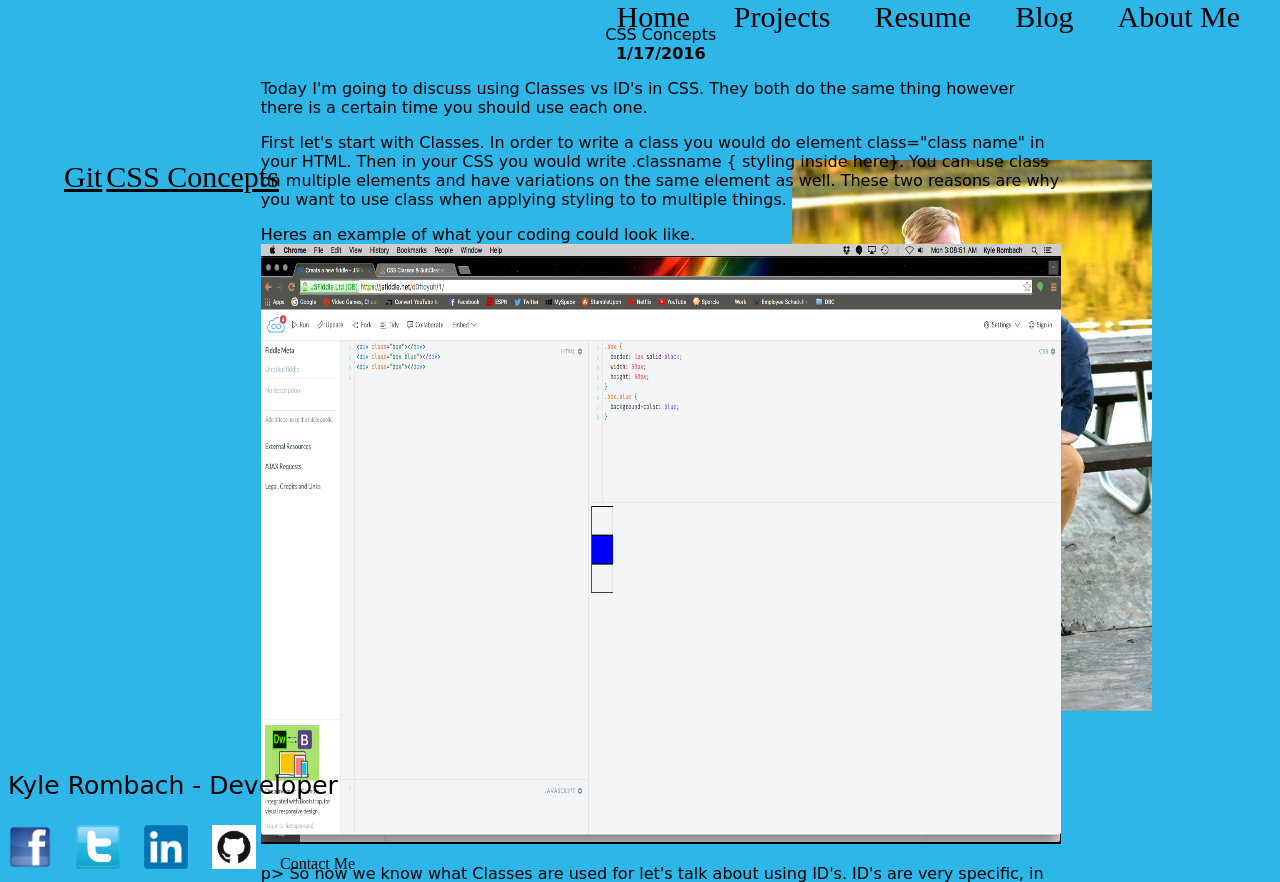
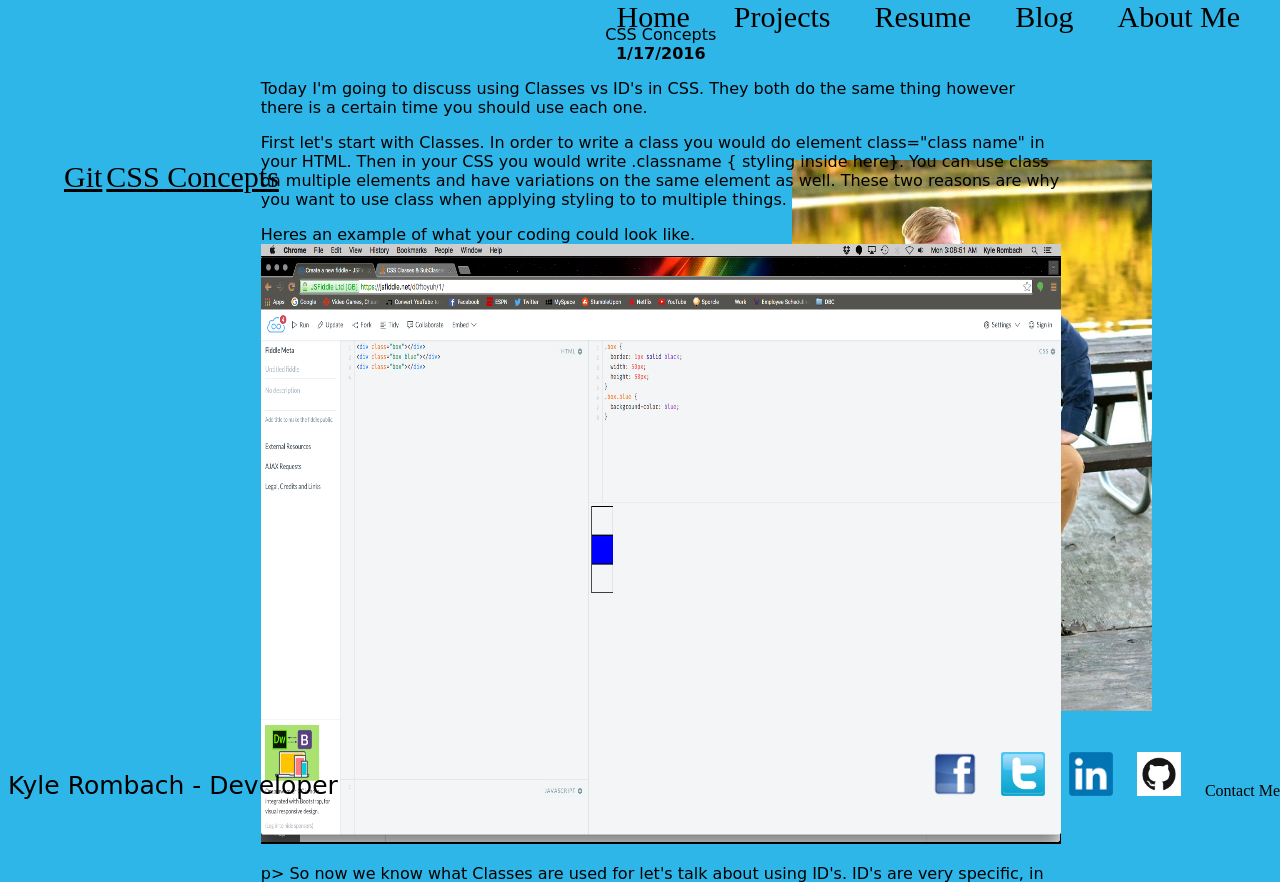
Before and after one commit to KyleRombach/KyleRombach.github.io, a plain HTML site: page blog/css-concepts.html in a window 1280 px wide. Shown: the top 882 px of the page. Drawn offline with Linux system fonts and the light colour scheme; files whose address does not match are found by name.

Commit message:
Edit Icons

```diff
--- a/blog/css-concepts.html
+++ b/blog/css-concepts.html
@@ -53,7 +53,7 @@
 </div>
 <footer>
   <span id="smaller-name">Kyle Rombach - Developer</span>
-    <span>
+    <span class="iconplace">
     <a href ="https://www.facebook.com/kyle.rombach">
     <img class="icons" src=" imgs/facebook-icon.png" alt="Facebook icon"></a>
     <a href="https://twitter.com/Kyyyyyyylee">
--- a/stylesheets/default.css
+++ b/stylesheets/default.css
@@ -36,7 +36,7 @@ header nav a {
   position: fixed;
   bottom: 0px;
 }
- footer span span {
+ .iconplace {
    position: fixed;
    bottom: 0px;
    right: 0px;
```
Also changed, not shown: blog/git.html (+1 -1 lines), blog/index.html (+1 -1 lines), index.html (+1 -1 lines).
